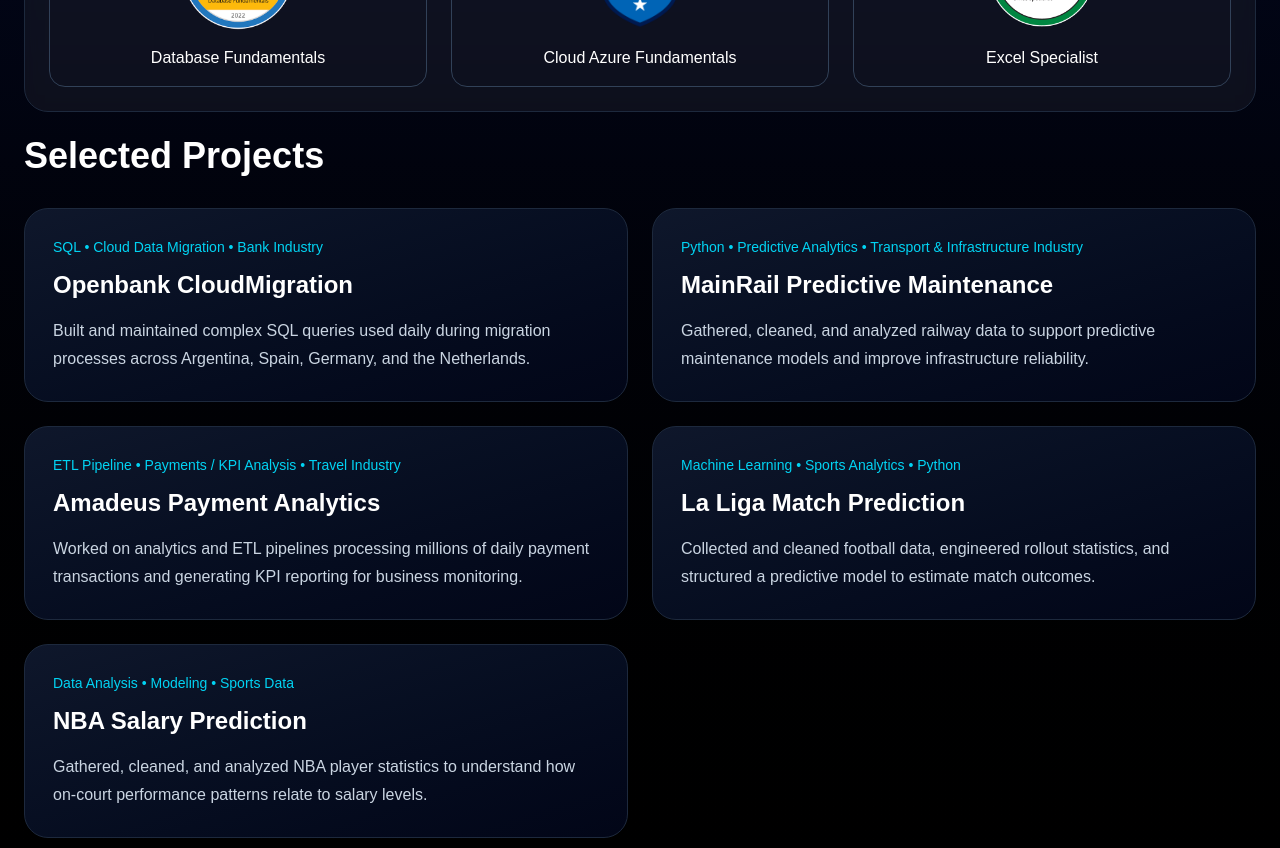
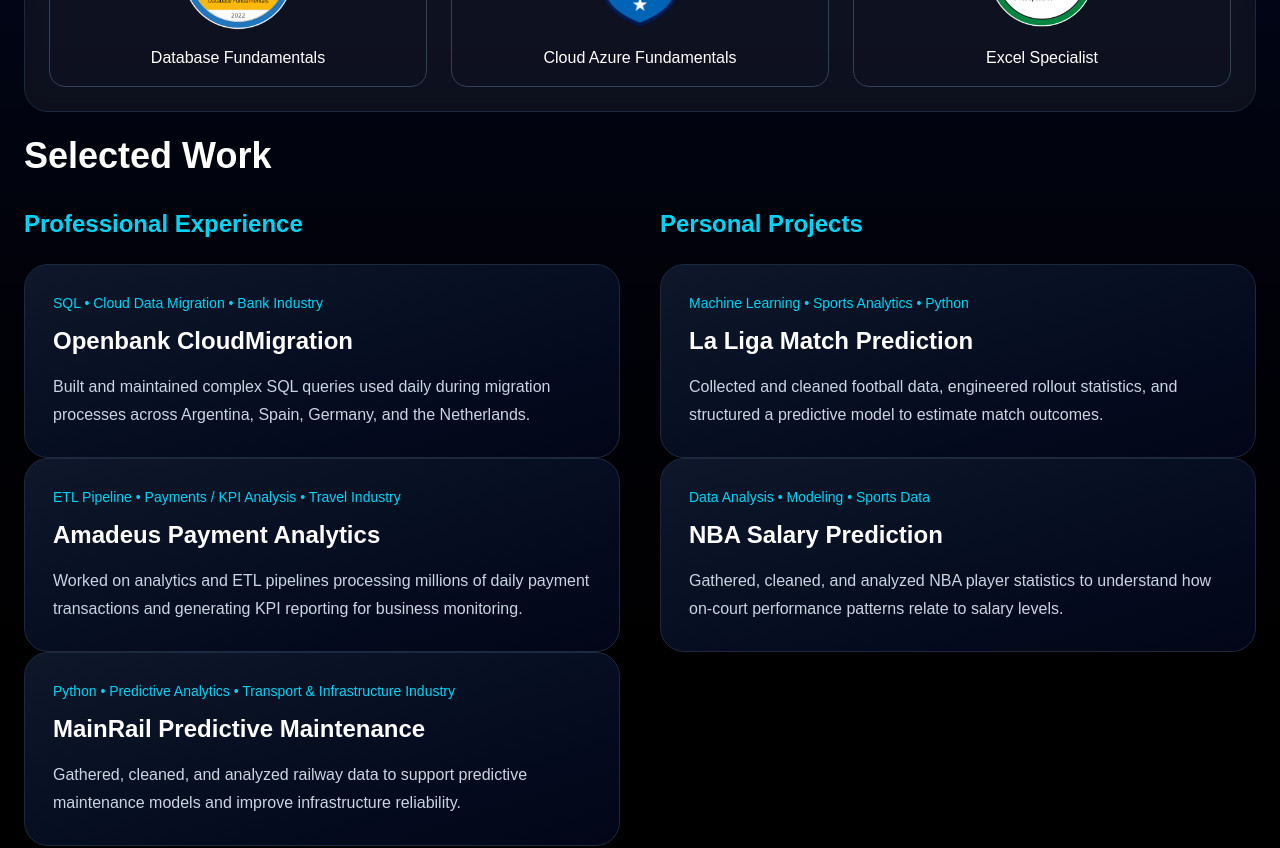
Before and after one commit to rkcpablo/pablo-portafolio, a Next.js app: page / in a window 1280 px wide. Shown: the part 1140-1988 px from the top of the page. Built offline with nearby package versions, Linux system fonts and the light colour scheme.

Commit message:
Main Page Updated with Personal & Professional Experience

```diff
--- a/app/page.tsx
+++ b/app/page.tsx
@@ -1,6 +1,7 @@
 import Link from "next/link";
+
 export default function Home() {
-  const projects = [
+  const professionalProjects = [
     {
       slug: "openbank",
       title: "Openbank CloudMigration",
@@ -9,19 +10,23 @@
         "Built and maintained complex SQL queries used daily during migration processes across Argentina, Spain, Germany, and the Netherlands.",
     },
     {
-      slug: "mainrail",
-      title: "MainRail Predictive Maintenance",
-      subtitle: "Python • Predictive Analytics • Transport & Infrastructure Industry",
-      description:
-        "Gathered, cleaned, and analyzed railway data to support predictive maintenance models and improve infrastructure reliability.",
-    },
-    {
       slug: "amadeus",
       title: "Amadeus Payment Analytics",
       subtitle: "ETL Pipeline • Payments / KPI Analysis • Travel Industry",
       description:
         "Worked on analytics and ETL pipelines processing millions of daily payment transactions and generating KPI reporting for business monitoring.",
     },
+    {
+      slug: "mainrail",
+      title: "MainRail Predictive Maintenance",
+      subtitle:
+        "Python • Predictive Analytics • Transport & Infrastructure Industry",
+      description:
+        "Gathered, cleaned, and analyzed railway data to support predictive maintenance models and improve infrastructure reliability.",
+    },
+  ];
+
+  const personalProjects = [
     {
       slug: "laliga",
       title: "La Liga Match Prediction",
@@ -51,13 +56,15 @@
           </h1>
 
           <p className="text-lg md:text-xl text-slate-300 max-w-3xl mb-8">
-            Welcome to my portfolio! Take a look at my experiences and if you have any questions please reach out
+            Welcome to my portfolio! Take a look at my experiences and if you
+            have any questions please reach out
           </p>
 
           <div className="flex flex-wrap gap-4">
             <a
               href="https://www.linkedin.com/in/pablo-khouri-189427222/"
               target="_blank"
+              rel="noopener noreferrer"
               className="px-6 py-3 rounded-2xl bg-cyan-400 text-black font-semibold hover:scale-105 transition"
             >
               LinkedIn
@@ -69,9 +76,10 @@
           <div className="rounded-3xl border border-slate-800 bg-white/5 backdrop-blur-sm p-6">
             <h2 className="text-xl font-semibold mb-3">About Me</h2>
             <p className="text-slate-300">
-              Always a curious and analytical professional, eager to learn, solve problems,
-              and contribute to the development of impactful ideas. I pay close attention
-              to detail while maintaining focus on the bigger strategic picture.
+              Always a curious and analytical professional, eager to learn, solve
+              problems, and contribute to the development of impactful ideas. I
+              pay close attention to detail while maintaining focus on the bigger
+              strategic picture.
             </p>
           </div>
 
@@ -135,18 +143,56 @@
           </div>
 
           <div>
-            <h2 className="text-3xl md:text-4xl font-bold mb-8">Selected Projects</h2>
+            <h2 className="text-3xl md:text-4xl font-bold mb-8">Selected Work</h2>
 
-            <div className="grid md:grid-cols-2 gap-6">
-              {projects.map((project, index) => (
-                <Link key={index} href={`/${project.slug}`}>
-                  <div className="rounded-3xl border border-slate-800 bg-gradient-to-br from-slate-900 to-slate-950 p-7 hover:-translate-y-1 hover:border-cyan-400/40 transition cursor-pointer h-full">
-                    <p className="text-sm text-cyan-400 mb-3">{project.subtitle}</p>
-                    <h3 className="text-2xl font-semibold mb-4">{project.title}</h3>
-                    <p className="text-slate-300 leading-7">{project.description}</p>
-                  </div>
-                </Link>
-              ))}
+            <div className="grid lg:grid-cols-2 gap-10 items-start">
+              <div>
+                <h3 className="text-2xl font-semibold text-cyan-400 mb-6">
+                  Professional Experience
+                </h3>
+
+                <div className="space-y-6">
+                  {professionalProjects.map((project, index) => (
+                    <Link key={index} href={`/${project.slug}`}>
+                      <div className="rounded-3xl border border-slate-800 bg-gradient-to-br from-slate-900 to-slate-950 p-7 hover:-translate-y-1 hover:border-cyan-400/40 transition cursor-pointer">
+                        <p className="text-sm text-cyan-400 mb-3">
+                          {project.subtitle}
+                        </p>
+                        <h3 className="text-2xl font-semibold mb-4">
+                          {project.title}
+                        </h3>
+                        <p className="text-slate-300 leading-7">
+                          {project.description}
+                        </p>
+                      </div>
+                    </Link>
+                  ))}
+                </div>
+              </div>
+
+              <div>
+                <h3 className="text-2xl font-semibold text-cyan-400 mb-6">
+                  Personal Projects
+                </h3>
+
+                <div className="space-y-6">
+                  {personalProjects.map((project, index) => (
+                    <Link key={index} href={`/${project.slug}`}>
+                      <div className="rounded-3xl border border-slate-800 bg-gradient-to-br from-slate-900 to-slate-950 p-7 hover:-translate-y-1 hover:border-cyan-400/40 transition cursor-pointer">
+                        <p className="text-sm text-cyan-400 mb-3">
+                          {project.subtitle}
+                        </p>
+                        <h3 className="text-2xl font-semibold mb-4">
+                          {project.title}
+                        </h3>
+                        <p className="text-slate-300 leading-7">
+                          {project.description}
+                        </p>
+                      </div>
+                    </Link>
+                  ))}
+                </div>
+              </div>
             </div>
           </div>
         </div>
```
